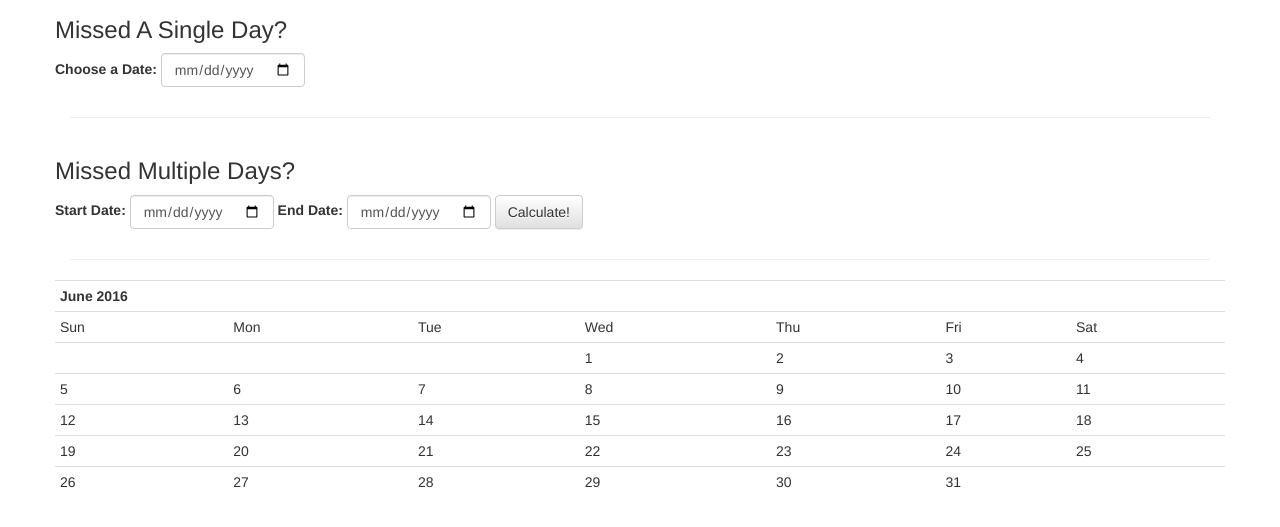
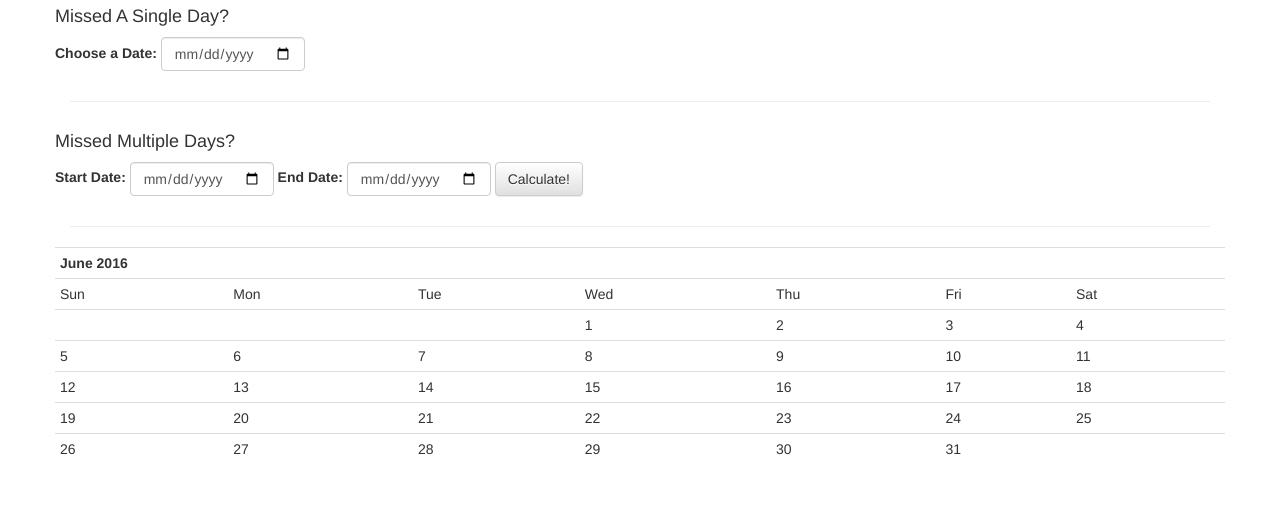
Before and after one commit to heatherlarsen/SavingsTracker, a plain HTML site: page index.html in a window 1280 px wide. Shown: the part 53-580 px from the top of the page. Drawn offline with nearby package versions, Linux system fonts and the light colour scheme.

Commit message:
updated headers to h4 instead of h3

```diff
--- a/index.html
+++ b/index.html
@@ -40,7 +40,7 @@
 
             <!-- checking one date? -->
             <div class="row">
-                <h3>Missed A Single Day?</h3>
+                <h4>Missed A Single Day?</h4>
                 <form id="js-single-lookup" class="form-inline">
                     <div class="form-group">
                         <label for="single-date">Choose a Date: </label>
@@ -53,7 +53,7 @@
 
             <!-- missed multiple days? -->
             <div class="row">
-                <h3>Missed Multiple Days?</h3>
+                <h4>Missed Multiple Days?</h4>
                 <form id="js-multi-lookup" class="form-inline">
                     <div class="form-group">
                         <label for="start-date">Start Date: </label>
```
